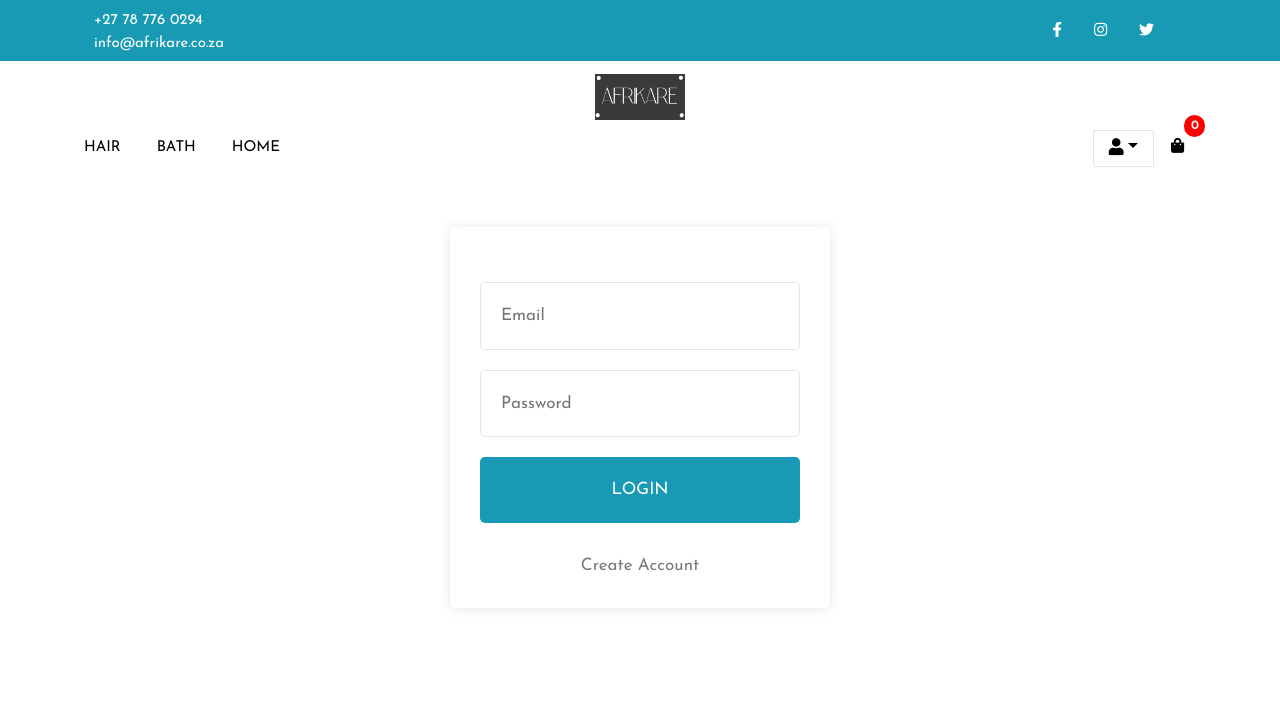
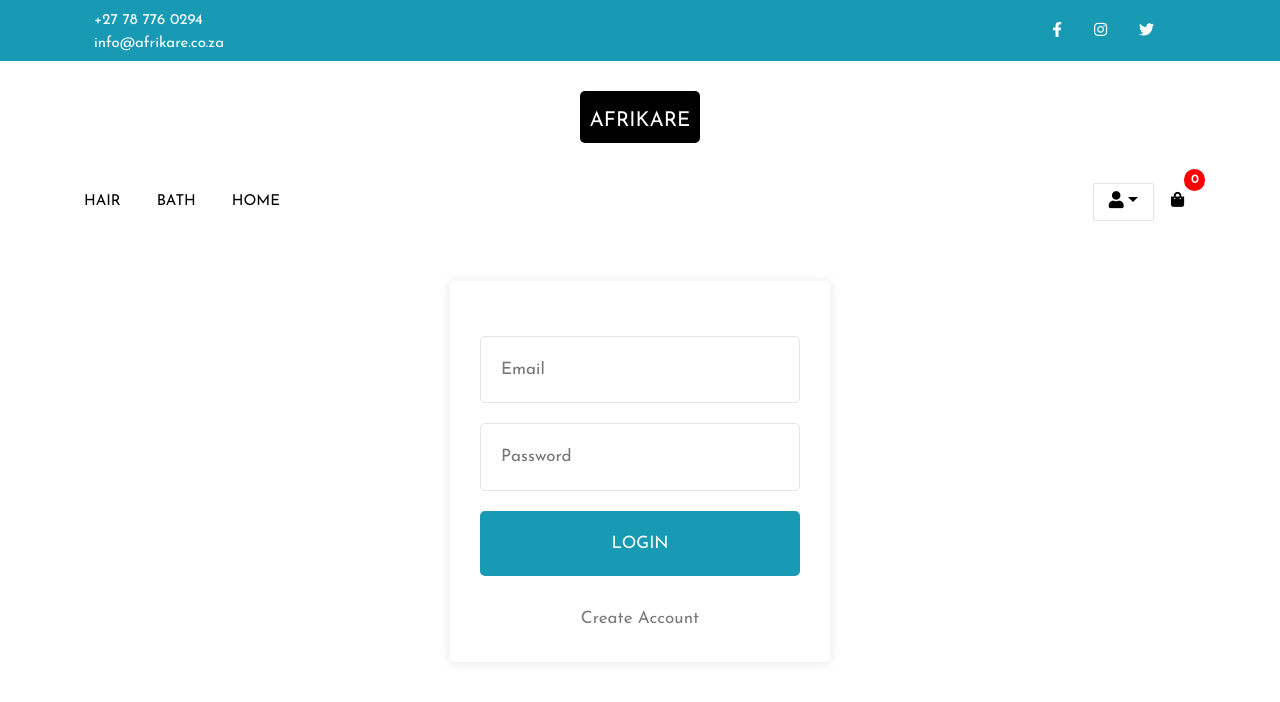
Before and after one commit to Gman1906Sibs/afrikarefrontend, a React (Create React App) app: page /login in a window 1280 px wide. Shown: the top 702 px of the page. Built offline with nearby package versions, Linux system fonts and the light colour scheme; no server answers.

Commit message:
make it better

```diff
--- a/src/App.css
+++ b/src/App.css
@@ -109,6 +109,20 @@ textarea:focus {
 .header {
   padding: 10px 0px 10px 0px;
 }
+.logo{
+  font-size: larger;
+  padding-left: 10px;
+  padding-right: 10px;
+  padding-bottom: 10px;
+  padding-top: 18px;
+  background-color: black;
+  width: fit-content;
+  margin: 30px;
+
+  border-radius: 5px;
+  color: white;
+}
+
 .navbar-brand img {
   width: 35%;
 }
--- a/src/components/Header.js
+++ b/src/components/Header.js
@@ -45,7 +45,7 @@ const Header = () => {
               <a href="https://www.facebook.com/AfriKareSA" target="_blank" rel="noreferrer">
                 <i className="fab fa-facebook-f"></i>
               </a>
-              <a href="https://www.instagram.com/afrikare" target="_blank" rel="noreferrer">
+              <a href="https://www.instagram.com/afrikare_" target="_blank" rel="noreferrer">
                 <i className="fab fa-instagram"></i>
               </a>
               <a href="https://twitter.com/afrikare4" target="_blank" rel="noreferrer">
@@ -58,7 +58,10 @@ const Header = () => {
 
       <div className="logo-banner">
         <Link  to="/">
-          <img alt="logo" src={logo} className="logo" />
+           {/*<img alt="logo" src={logo} className="logo" />*/}
+           <div>
+            <h1 className="logo">AFRIKARE</h1>
+           </div>
         </Link>
       </div>
 
```
